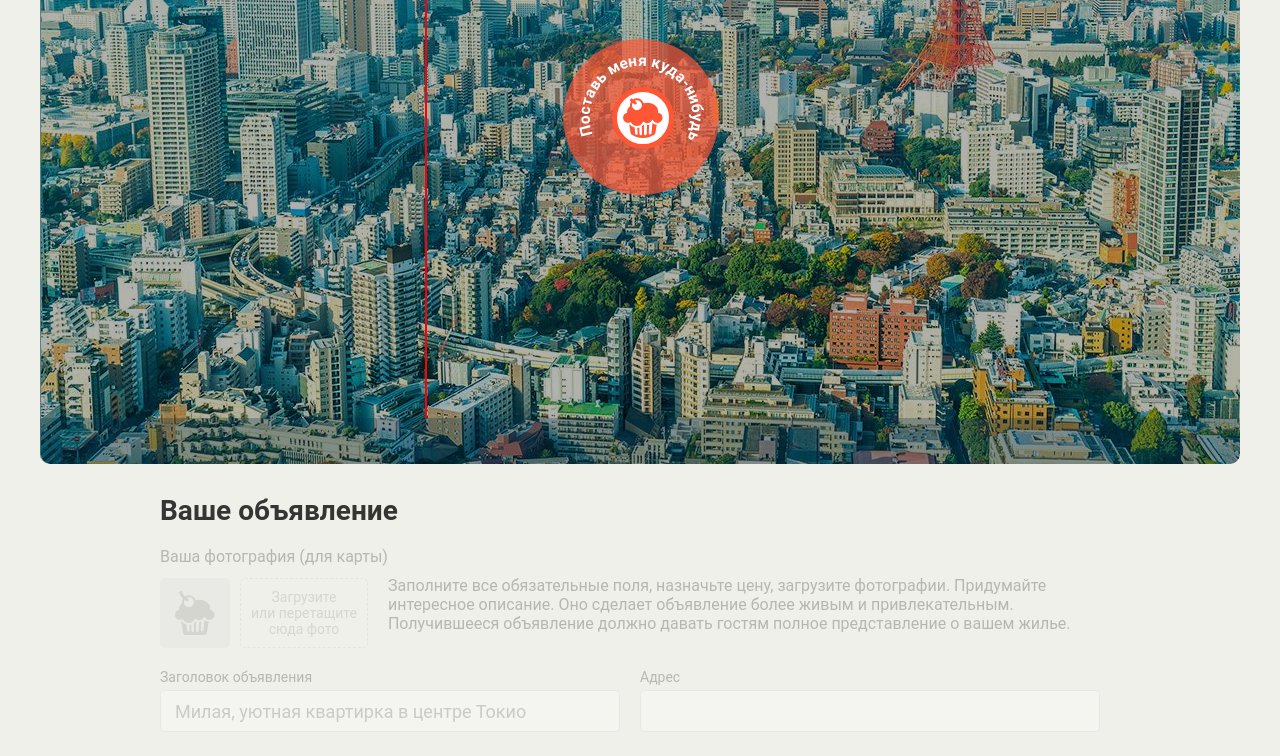
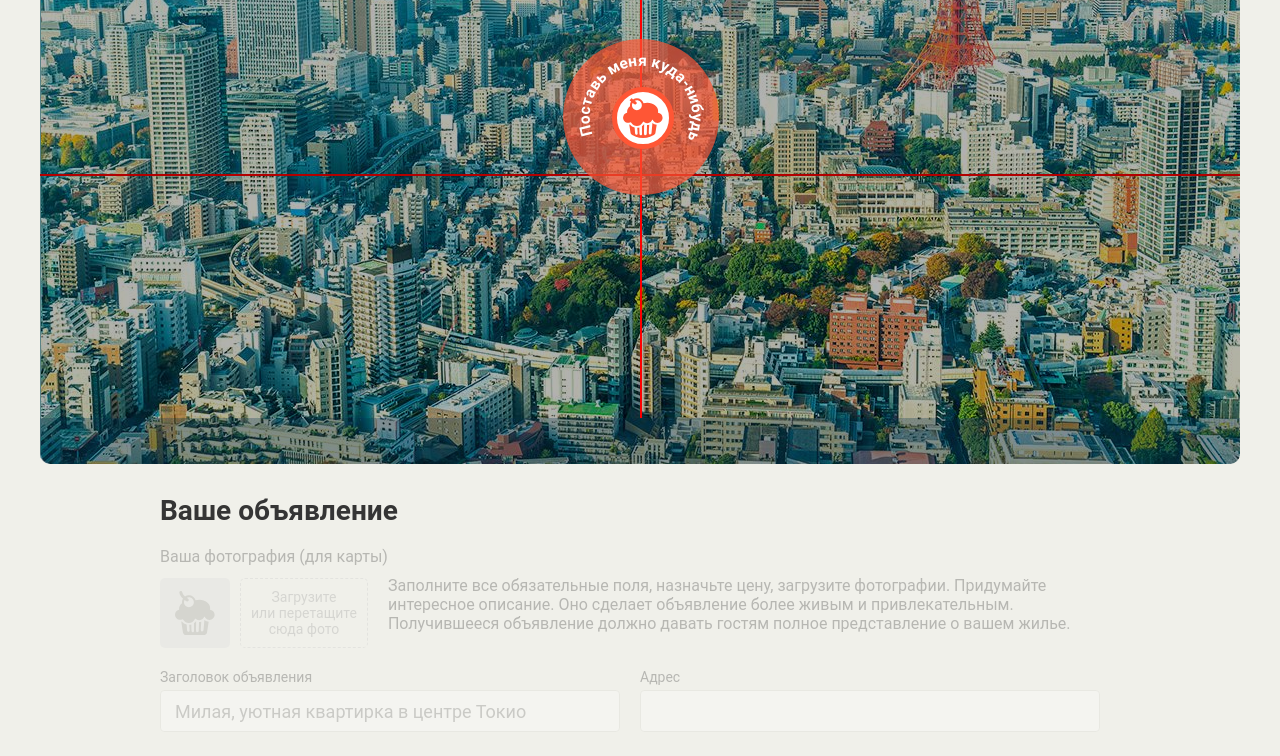
Before and after one commit to andikk/643755-keksobooking-17, a website: page index.html in a window 1280 px wide. Shown: the part 286-1042 px from the top of the page. Drawn offline with Linux system fonts and the light colour scheme; files whose address does not match are found by name.

Commit message:
Эксперемнтирую с координатами3

```diff
--- a/css/style.css
+++ b/css/style.css
@@ -1258,7 +1258,7 @@ fieldset {
     height: 2px;
     background: red;
 
-    top: 200px;
+    top: 460px;
 }
 
 .map__pins::after {
@@ -1266,5 +1266,5 @@ fieldset {
     width: 2px;
     height: 100%;
 
-    left: 385px;
+    left: 600px;
 }
--- a/js/main.js
+++ b/js/main.js
@@ -112,16 +112,17 @@ mapPinMain.addEventListener('mouseup', function () {
   // var PIN_SIZE = 65;
   // var PIN_POINTER_LENGTH = 10;
 
-//  var address = document.querySelector('#address');
+  var address = document.querySelector('#address');
 
-// var coordX = mapPinMain.style.left;
-// coordX = Number(coordX.substr(0, coordX.length - 2)) + PIN_SIZE / 2;
+  // var coordX = mapPinMain.style.left;
+  // console.log(mapPinMain.offsetLeft - PIN_SIZE);
+  // coordX = Number(coordX.substr(0, coordX.length - 2)) + PIN_SIZE;
 
-// var coordY = mapPinMain.style.top;
-// coordY = Number(coordY.substr(0, coordY.length - 2)) + PIN_POINTER_LENGTH;
+  // var coordY = mapPinMain.style.top;
+  // coordY = Number(coordY.substr(0, coordY.length - 2)) + PIN_POINTER_LENGTH;
 
-  var coordX = mapPinMain.offsetLeft + Math.ceil(mapPinMain.offsetWidth / 2);
-  var coordY = mapPinMain.offsetTop + Math.ceil(mapPinMain.offsetHeight / 2);
+   var coordX = mapPinMain.offsetLeft + Math.ceil(mapPinMain.offsetWidth / 2);
+   var coordY = mapPinMain.offsetTop + Math.ceil(mapPinMain.offsetHeight / 2);
 
   address.value = coordX + ',' + coordY;
 });
```
